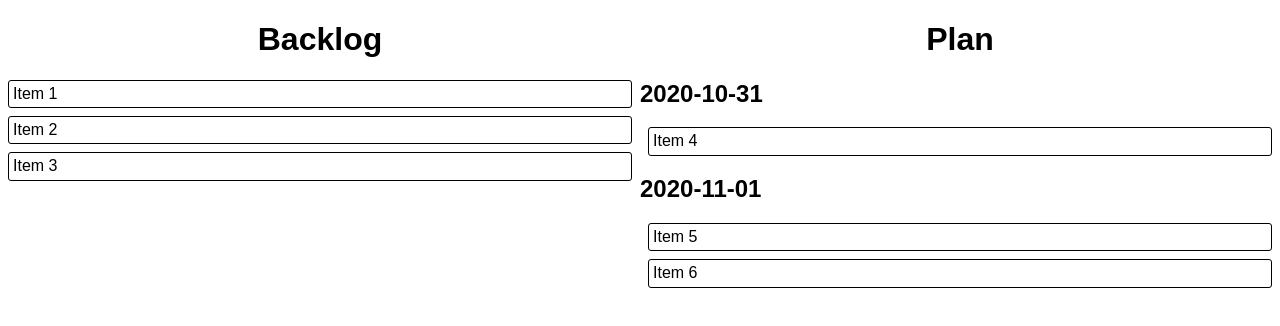
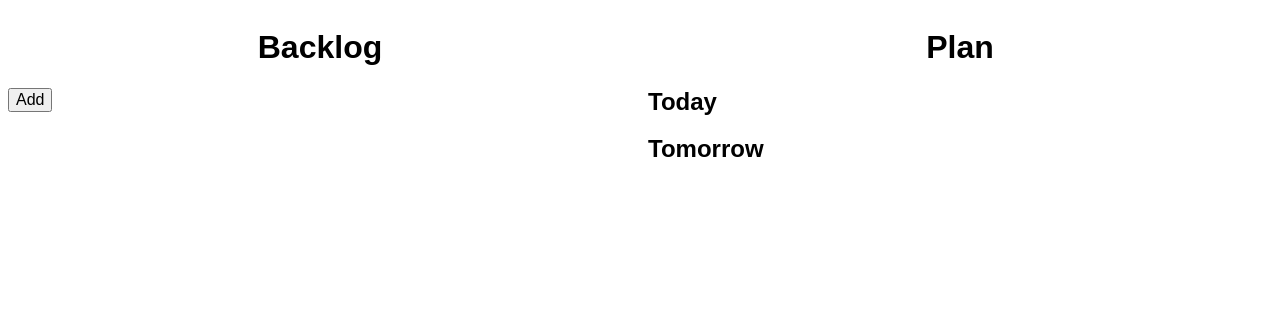
Before and after one commit to KMayne/hour, a Vue app: page / in a window 1280 px wide. Shown: the top 326 px of the page. Built offline with nearby package versions, Linux system fonts and the light colour scheme.

Commit message:
Allow adding task

```diff
--- a/public/index.html
+++ b/public/index.html
@@ -6,6 +6,7 @@
     <meta name="viewport" content="width=device-width,initial-scale=1.0">
     <meta name="description" content="A web app for planning your time.">
     <link rel="icon" href="<%= BASE_URL %>favicon.ico">
+    <link href="https://fonts.googleapis.com/icon?family=Material+Icons" rel="stylesheet">
     <title><%= htmlWebpackPlugin.options.title %></title>
   </head>
   <body>
--- a/src/App.vue
+++ b/src/App.vue
@@ -1,21 +1,32 @@
 <template>
-  <main id="app" class="app-container">
+  <main id="app" class="app-container" :class="{ 'modal-active': modalActive }">
     <section class="backlog-container">
       <h1>Backlog</h1>
-      <draggable tag="ul" class="backlog" v-model="backlog" group="tasks">
-        <li v-for="item in backlog" class="task" :key="item.id">{{item.name}}</li>
+      <draggable @update="itemMoved" @remove="itemMoved" tag="ul" class="backlog" v-model="taskData.backlog" group="tasks">
+        <li v-for="item in taskData.backlog" class="task" :key="item.id">{{item.name}}</li>
       </draggable>
+      <button @click="modalActive = true">Add</button>
     </section>
 
     <section class="plan-container">
       <h1>Plan</h1>
-      <template v-for="day in days">
-      <h2 :key="'heading-' + day">{{day.dateStr}}</h2>
-      <draggable tag="ol" class="task-list" :key="'list-' + day" v-model="day.tasks" group="tasks">
+      <template v-for="day in taskData.days">
+      <h2 :key="'heading-' + day.dateStr">{{day.dateStr}}</h2>
+      <draggable @update="itemMoved" @remove="itemMoved" tag="ol" class="task-list" :key="'list-' + day.dateStr" v-model="day.tasks" group="tasks">
         <li v-for="item in day.tasks" class="task" :key="item.id">{{ item.name }}</li>
       </draggable>
       </template>
     </section>
+
+    <div class="modal-overlay" @click="() => modalActive = false">
+      <form class="modal" @click.stop="() => false">
+        <span @click="() => modalActive = false" class="close-button material-icons">close</span>
+        <h1>Add task</h1>
+        <label for="task-name">Task: <input type="text" v-model="taskForm.name" name="task-name"></label>
+        <label for="minute-estimate">Estimate (mins): <input type="number" v-model="taskForm.minuteEstimate" name="minute-estimate"></label>
+        <button @click.prevent="taskAddClicked" :disabled="!formValid">Add</button>
+      </form>
+    </div>
   </main>
 </template>
 
@@ -24,29 +35,62 @@ import Vue from 'vue';
 import { DateTime } from 'luxon';
 import draggable from 'vuedraggable';
 
+interface Task {
+  id: number;
+  name: string;
+  minuteEstimate?: number;
+}
+
+const initialFormState = {
+  name: '',
+  minuteEstimate: undefined
+}
+
+function uuidv4() {
+  return ("10000000-1000-4000-8000-100000000000").replace(/[018]/g, (c: string) =>
+    (Number(c) ^ crypto.getRandomValues(new Uint8Array(1))[0] & 15 >> Number(c) / 4).toString(16)
+  );
+}
+
 export default Vue.extend({
   components: { draggable },
   data: () => ({
-    backlog: [
-      { name: 'Item 1', id: 1 },
-      { name: 'Item 2', id: 2 },
-      { name: 'Item 3', id: 3 }
-    ],
-    days: [{
-        dateStr: '2020-10-31',
-        tasks: [{ name: 'Item 4', id: 4 }]
-      }, {
-        dateStr: '2020-11-01',
-        tasks: [
-          { name: 'Item 5', id: 5 },
-          { name: 'Item 6', id: 6 }
-        ]
-      }
-    ]
+    modalActive: false,
+    taskForm: { ...initialFormState },
+    taskData: {
+      backlog: [],
+      days: [{
+          dateStr: 'Today',
+          tasks: []
+        }, {
+          dateStr: 'Tomorrow',
+          tasks: []
+        }
+      ]
+    }
   }),
+  mounted() {
+    this.taskData.backlog = JSON.parse(localStorage.getItem('backlog') || '[]');
+    this.taskData.days[0].tasks = JSON.parse(localStorage.getItem('todaysTasks') || '[]');
+    this.taskData.days[1].tasks = JSON.parse(localStorage.getItem('tomorrowsTasks') || '[]');
+  },
   methods: {
+    taskAddClicked(e: MouseEvent) {
+      this.taskData.backlog.push({ ...this.taskForm, id: uuidv4() });
+      this.modalActive = false;
+      this.taskForm = { ...initialFormState };
+      localStorage.setItem('backlog', JSON.stringify(this.taskData.backlog));
+    },
+    itemMoved() {
+      localStorage.setItem('backlog', JSON.stringify(this.taskData.backlog));
+      localStorage.setItem('todaysTasks', JSON.stringify(this.taskData.days[0].tasks));
+      localStorage.setItem('tomorrowsTasks', JSON.stringify(this.taskData.days[1].tasks));
+    }
   },
   computed: {
+    formValid() {
+      return this.taskForm.name && this.taskForm.name !== '';
+    }
   }
 });
 </script>
@@ -67,6 +111,8 @@ main > section > h1 {
 main > section {
   height: 100%;
   flex: 1;
+  padding: 8px;
+  box-sizing: border-box;
 }
 
 main > section > ul {
@@ -81,7 +127,53 @@ main > section > ul {
 .task {
     border: 1px solid black;
     border-radius: 3px;
-    margin: 8px;
+    margin: 8px 0;
     padding: 4px;
 }
+
+:root {
+  --modal-width: 60vw;
+  --modal-height: 22vh;
+}
+
+.modal-active > section {
+  filter: blur(3px);
+}
+
+.modal-active .modal-overlay, .modal-active .modal {
+  display: block;
+}
+
+.modal-overlay {
+  display: none;
+  background: rgba(0, 0, 0, 0.6);
+  position: fixed;
+  width: 100vw;
+  height: 100vh;
+}
+
+.modal {
+  display: none;
+  position: fixed;
+  background: white;
+  border-radius: 3px;
+  padding: 8px;
+  height: var(--modal-height);
+  width: var(--modal-width);
+  top: calc(50vh - var(--modal-height) / 2);
+  left: calc(50vw - var(--modal-width) / 2);
+}
+
+.modal .close-button {
+  position: absolute;
+  top: 8px;
+  right: 8px;
+  cursor: pointer;
+}
+
+.modal > label {
+  display: block;
+  padding-bottom: 8px;
+}
+
 </style>
```
